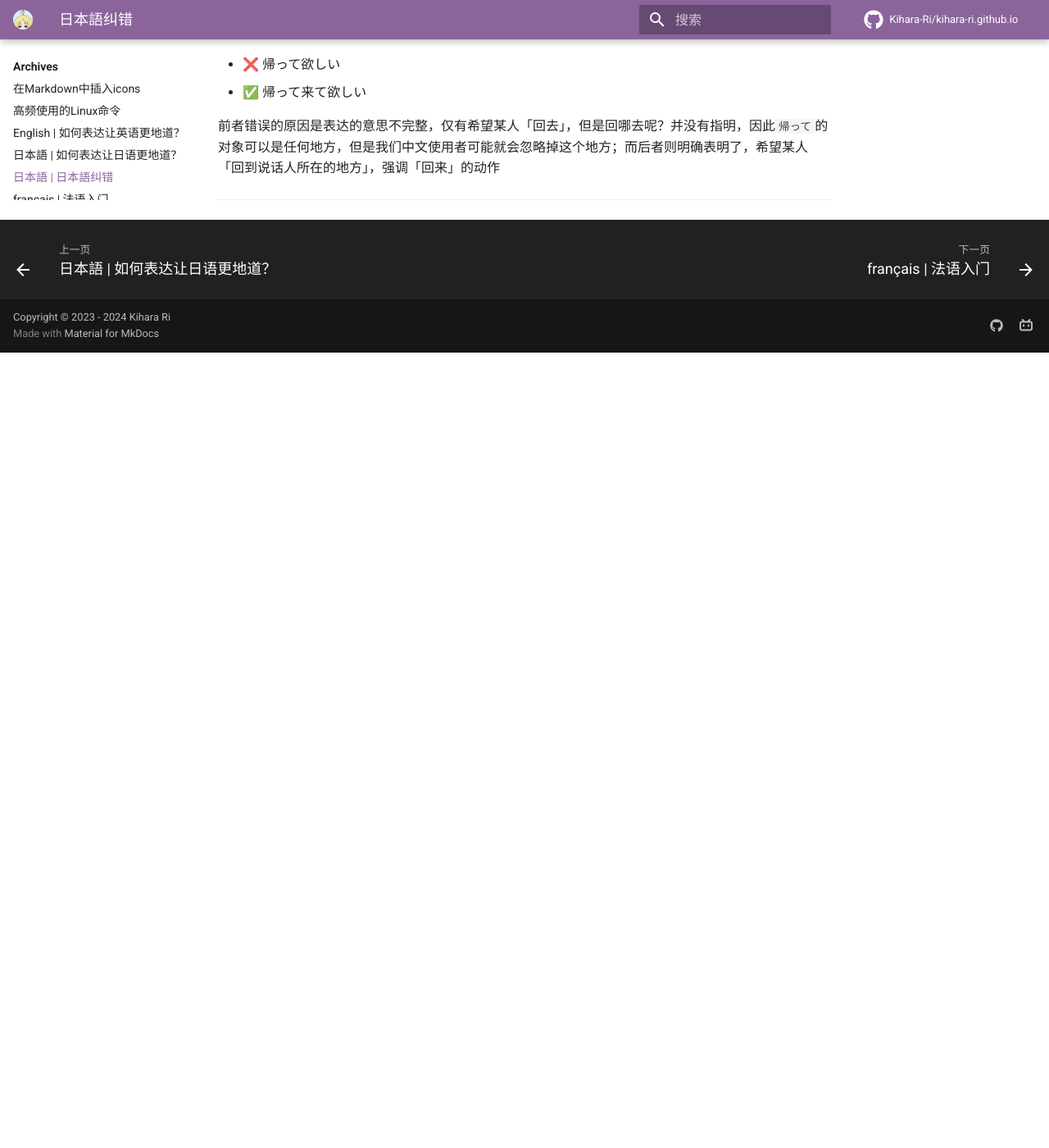
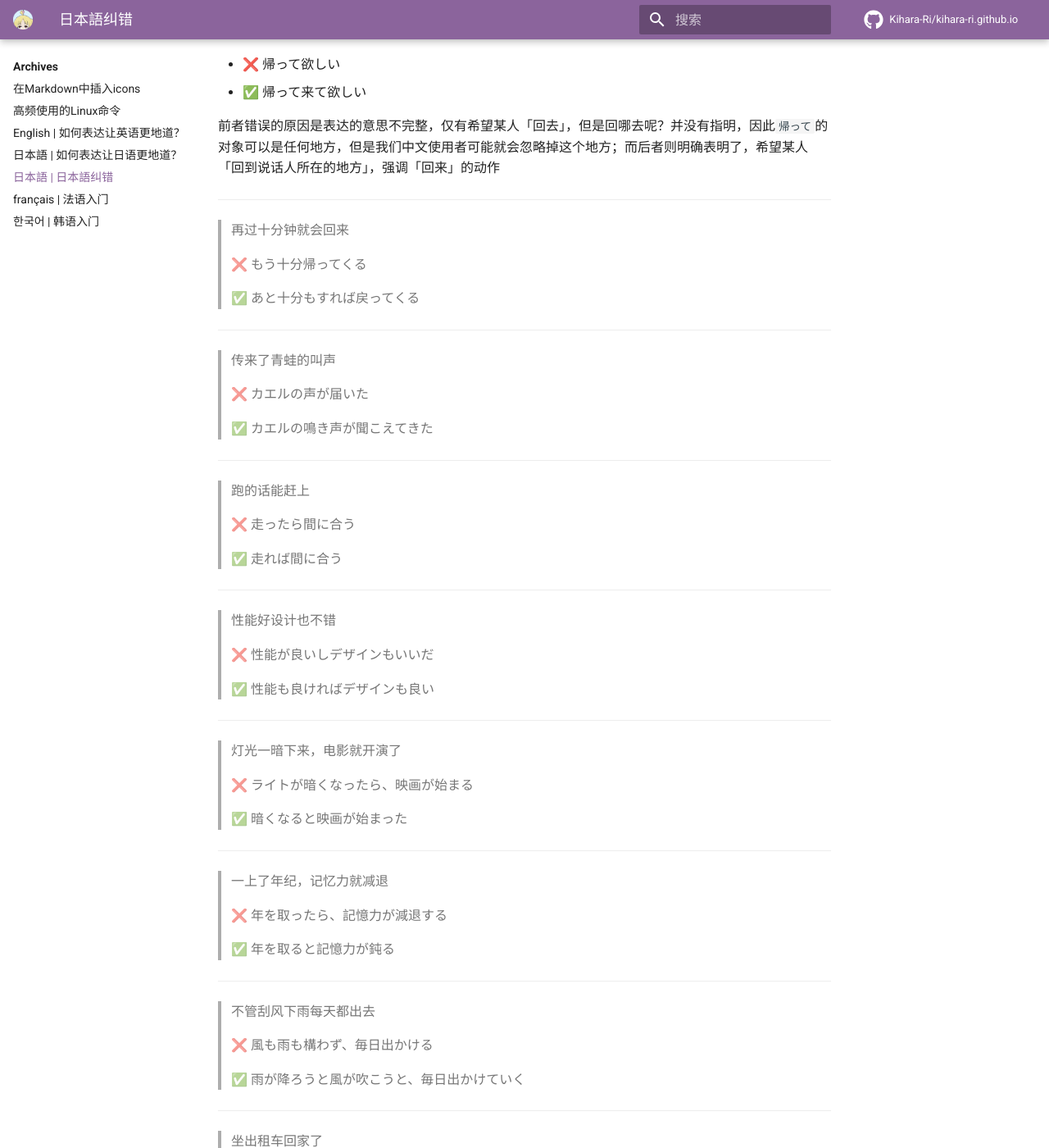
Before and after one commit to Kihara-Ri/kihara-ri.github.io, an MkDocs documentation site: the page built from docs/archives/日本語 | 日本語纠错.md, in a window 1280 px wide and 1400 px high, scrolled down 4643 px. Shown: the whole window at 82% size. Built offline with MkDocs 1.6.1 and Material for MkDocs 9.7.7, drawn with Linux system fonts in a browser that asks for light colours; comment, search, counter and statistics services are not loaded; before the commit the page ends 5073 px from its top, so only the background shows below that; some of the changed text lies outside the part shown.

Commit message:
添加新错误

```diff
--- a/docs/archives/日本語 | 日本語纠错.md
+++ b/docs/archives/日本語 | 日本語纠错.md
@@ -209,3 +209,118 @@ categories:
 前者错误的原因是表达的意思不完整，仅有希望某人「回去」，但是回哪去呢？并没有指明，因此`帰って`的对象可以是任何地方，但是我们中文使用者可能就会忽略掉这个地方；而后者则明确表明了，希望某人「回到说话人所在的地方」，强调「回来」的动作
 
 ---
+
+> 再过十分钟就会回来
+>
+> ❌ もう十分帰ってくる
+>
+> ✅ あと十分もすれば戻ってくる
+
+
+
+---
+
+> 传来了青蛙的叫声
+>
+> ❌ カエルの声が届いた
+>
+> ✅ カエルの鳴き声が聞こえてきた
+
+
+---
+
+> 跑的话能赶上
+>
+> ❌ 走ったら間に合う
+>
+> ✅ 走れば間に合う
+
+---
+
+> 性能好设计也不错
+>
+> ❌ 性能が良いしデザインもいいだ
+>
+> ✅ 性能も良ければデザインも良い
+
+---
+
+> 灯光一暗下来，电影就开演了
+>
+> ❌ ライトが暗くなったら、映画が始まる
+>
+> ✅ 暗くなると映画が始まった
+
+---
+
+> 一上了年纪，记忆力就减退
+>
+> ❌ 年を取ったら、記憶力が減退する
+>
+> ✅ 年を取ると記憶力が鈍る
+
+---
+
+> 不管刮风下雨每天都出去
+>
+> ❌ 風も雨も構わず、毎日出かける
+>
+> ✅ 雨が降ろうと風が吹こうと、毎日出かけていく
+
+---
+
+> 坐出租车回家了
+>
+> ❌ タクシーで家に帰ってきた
+>
+> ✅ タクシーに乗って帰った
+
+---
+
+> 明明已经十二点了，却还没回来
+>
+> ❌ もう十二時なのに、まだ帰ってこない
+>
+> ✅ 十二時になったのにまだ帰らない
+
+---
+
+> 又在写小说又在作诗
+>
+> ❌ 小説を書いて、詩を作る
+>
+> ✅ 小説を書いたり詩を作ったりしている
+
+---
+
+> 跑的话能赶上
+>
+> ❌ 走ったら間に合う
+>
+> ✅ 走れば間に合う
+
+---
+
+> 边哭边诉说原因
+>
+> ❌ 泣く泣く原因を訴える
+>
+> ✅ 泣きながら訳を話す
+
+---
+
+> 勉勉强强接受下来
+>
+> ❌ 無理で受け取った
+>
+> ✅ イヤイヤながら引き受けた
+
+---
+
+> 跑的话能赶上
+>
+> ❌ 走ったら間に合う
+>
+> ✅ 走れば間に合う
+
+---
```
